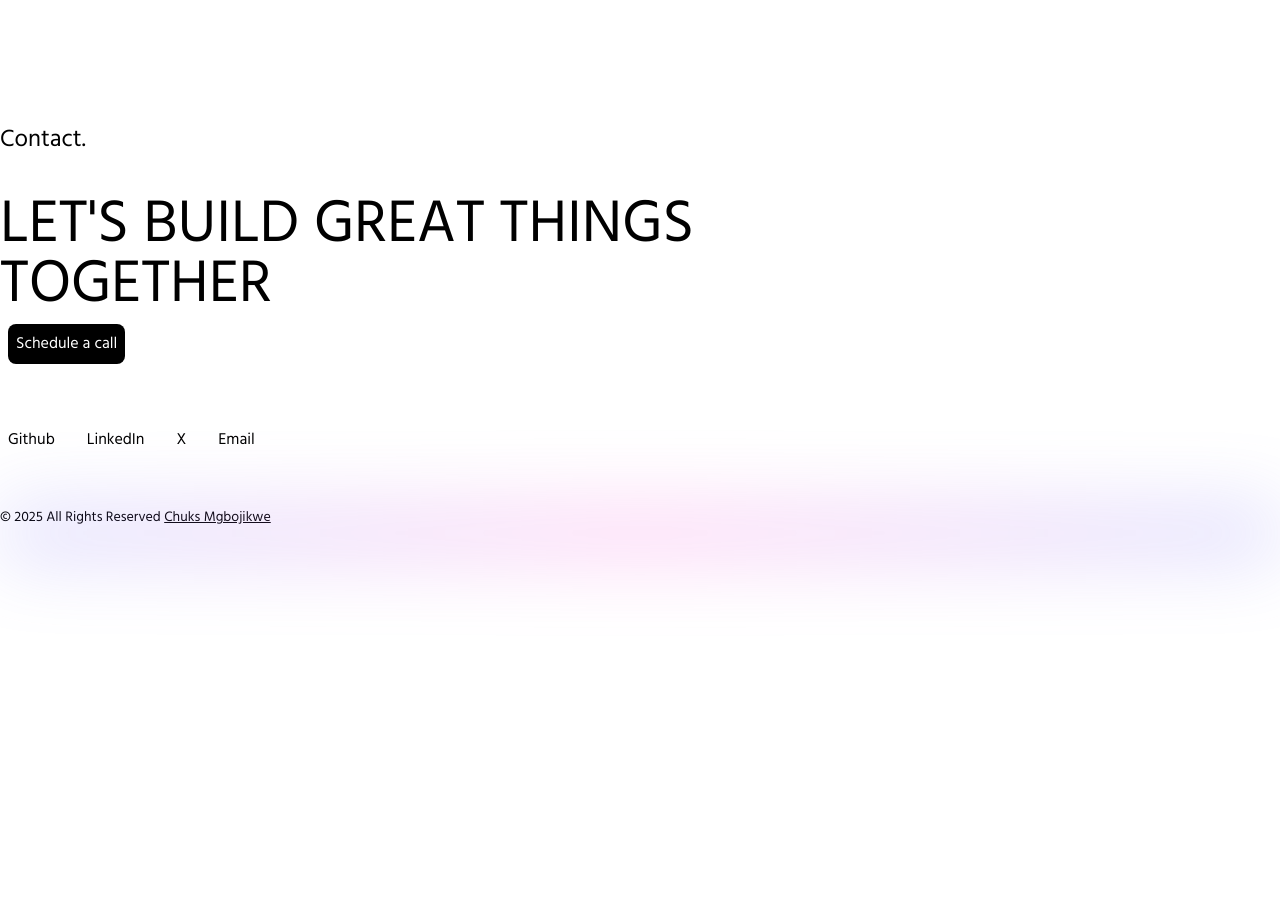
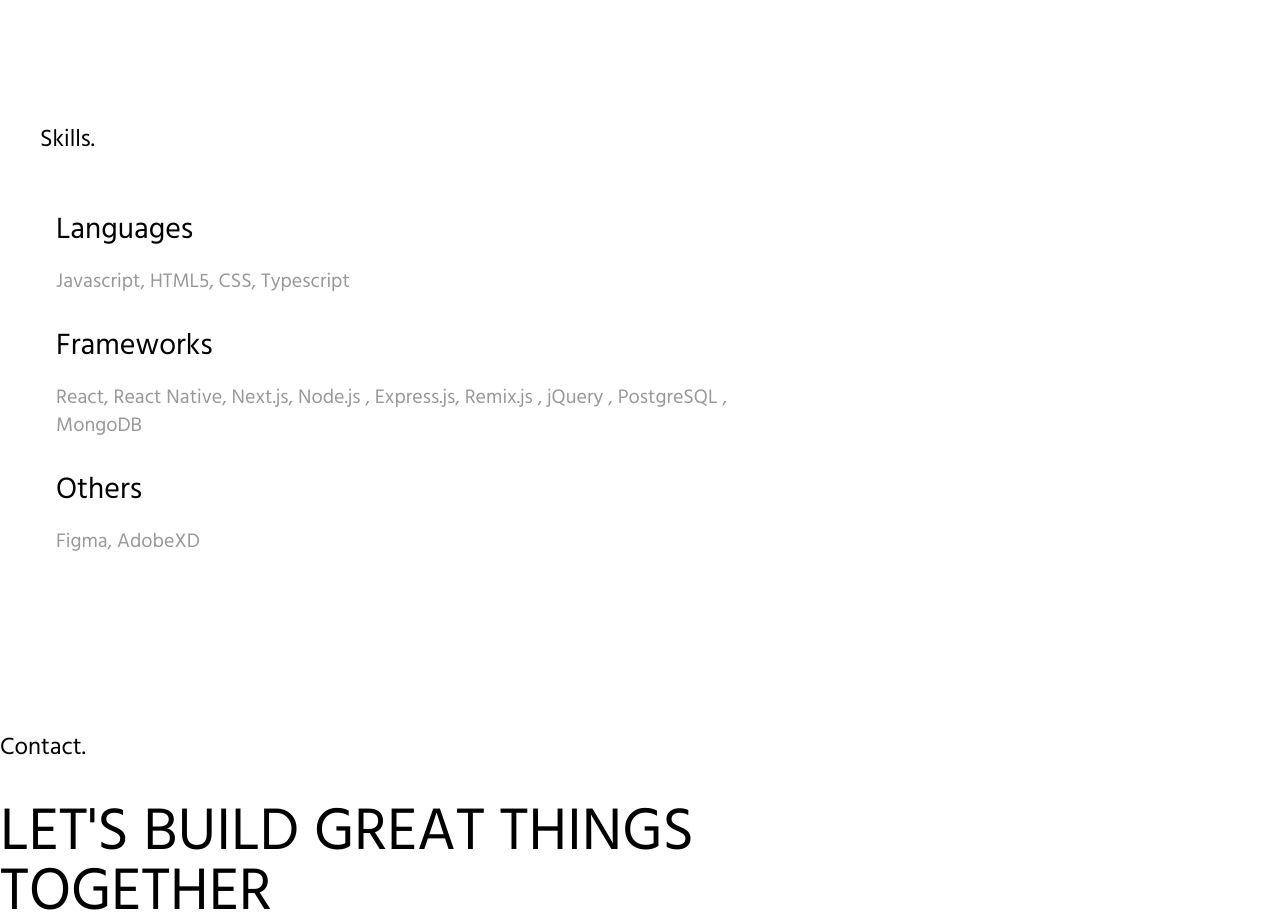
Before and after one commit to ChuxMg/chuks, a Next.js app: page / in a window 1280 px wide. Shown: the part 5080-6001 px from the top of the page. Before the commit the page ends 5648 px from the top, so only its background shows below. Built offline with nearby package versions, Linux system fonts and the light colour scheme.

Commit message:
Implement Update

```diff
--- a/components/Header/index.js
+++ b/components/Header/index.js
@@ -12,7 +12,7 @@
   const { theme, setTheme } = useTheme();
   const [mounted, setMounted] = useState(false);
 
-  const { name, showBlog, showResume } = data;
+  const { name, showBlog, showResume, socials } = data;
 
   useEffect(() => {
     setMounted(true);
@@ -87,11 +87,7 @@
                     </Button>
                   )}
 
-                  <Button
-                    onClick={() => window.open("mailto:chuxmbojikwe@gmail.com")}
-                  >
-                    Contact
-                  </Button>
+                  <Button onClick={() => window.open(socials[3].link)}>Contact</Button>
                 </div>
               ) : (
                 <div className="grid grid-cols-1">
@@ -112,7 +108,7 @@
 
                   <Button
                     onClick={() =>
-                      window.open("mailto:chuxmgbojikwe@gmail.com")
+                      window.open(socials[3].link)
                     }
                   >
                     Contact
@@ -151,7 +147,7 @@
             )}
 
             <Button
-              onClick={() => window.open("mailto:chuxmgbojikwe@gmail.com")}
+              onClick={() => window.open(socials[3].link)}
             >
               Contact
             </Button>
@@ -185,7 +181,7 @@
             )}
 
             <Button
-              onClick={() => window.open("mailto:chuxmgbojikwe@gmail.com")}
+              onClick={() => window.open(socials[3].link)}
             >
               Contact
             </Button>
--- a/data/portfolio.json
+++ b/data/portfolio.json
@@ -96,6 +96,7 @@
     }
   ],
   "aboutpara": "My professional approach is characterized by a strong emphasis on analysis and a commitment to optimizing time management in executing my responsibilities. I have experience collaborating with international teams and demonstrating the ability to perform exceptionally in independent work settings.",
+  "skillspara": "Familiar with HTML, CSS, Javascript, jQuery, Node.js, Express.js, EJS, Github, React, React Native, MongoDB, PostgreSQL, API, Next.js, TypeScript, and Remix.js.",
   "resume": {
     "tagline": "I'm a web developer, software engineer.",
     "description": "I am well-versed in React, React Native, Javascript, and most of the Web frameworks.",
--- a/pages/index.js
+++ b/pages/index.js
@@ -12,7 +12,6 @@
 
 // Local Data
 import data from "../data/portfolio.json";
-
 
 export default function Home() {
   // Ref
@@ -47,6 +46,12 @@
       { y: 0, x: 0, transform: "scale(1)" }
     );
   }, []);
+
+  const formatedLanguages = data.resume.languages.join(", ");
+
+  const formatedFrameworks = data.resume.frameworks.join(", ");
+
+  const formatedOthers = data.resume.others.join(", ");
 
   return (
     <div className={`relative ${data.showCursor && "cursor-none"}`}>
@@ -137,6 +142,15 @@
             {data.aboutpara}
           </p>
         </div>
+
+        <div className="mt-10 laptop:mt-40 p-2 laptop:p-0" ref={aboutRef}>
+          <h1 className="tablet:m-10 text-2xl text-bold">Skills.</h1>
+          <p className="tablet:m-10 mt-2 text-xl laptop:text-3xl w-full laptop:w-3/5">
+            <ServiceCard name="Languages" description={formatedLanguages} />
+            <ServiceCard name="Frameworks" description={formatedFrameworks} />
+            <ServiceCard name="Others" description={formatedOthers} />
+          </p>
+        </div>
         <Footer />
       </div>
     </div>
```
